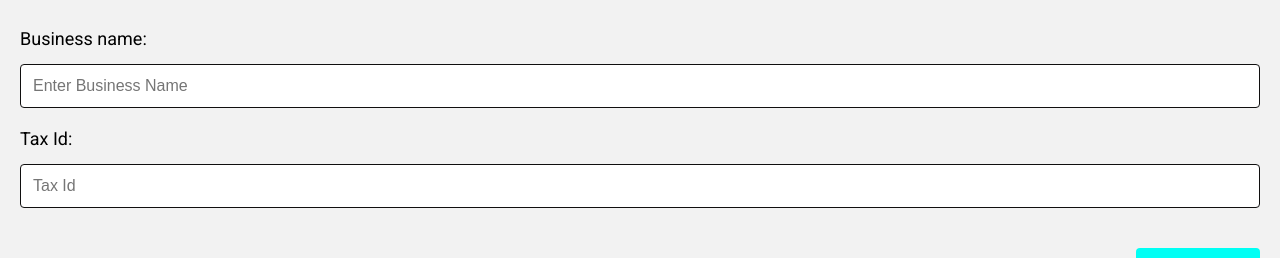
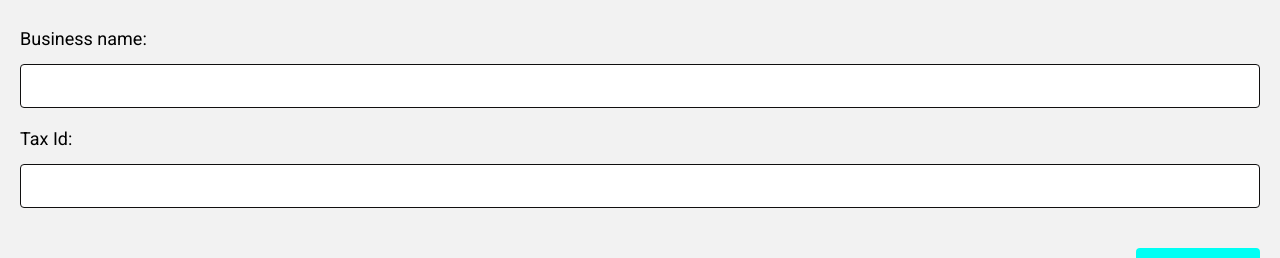
Before and after one commit to softdevpro9/react-ecommerce-frontend, a React (Create React App) app: page /businesses/1/edit in a window 1280 px wide. Shown: the part 185-443 px from the top of the page. Built offline with nearby package versions, Linux system fonts and the light colour scheme; no server answers.

Commit message:
Add business props through app component

```diff
--- a/src/App.js
+++ b/src/App.js
@@ -34,7 +34,8 @@ class App extends Component {
 
 
   render() {
-
+    const { businesses } = this.props
+    console.log("app businesses", businesses)
     return (
       <div className="App">
         <Navbar />
@@ -53,7 +54,13 @@ class App extends Component {
           <Route exact path='/businesses/new' component={NewBusiness} />
           <Route exact path='/businesses' component={BusinessesContainer} />
           <Route exact path='/businesses/:id' component={Business} />
-          <Route exact path='/businesses/:id/edit' component={BusinessEdit} />
+          {/* <Route exact path='/businesses/:id/edit' component={BusinessEdit} /> */}
+          <Route exact path='/businesses/:id/edit' render={props => {
+            const business = businesses.businesses.find(business => business.id === props.match.params.id)
+            // console.log("business props", business)
+            return <BusinessEdit business={business} {...props} />
+           }
+          }/>
           <Route exact path ='/businesses/:id/products/:id' component={BusinessProduct} />
 
 
@@ -64,4 +71,10 @@ class App extends Component {
 
 }
 
-export default connect(null, { getCurrentUser, fetchProducts } )(App);
+const mapStateToProps = state => {
+  return {
+    businesses: state.businessReducer
+  };
+}
+
+export default connect(mapStateToProps, { getCurrentUser, fetchProducts } )(App);
--- a/src/components/businesses/BusinessEdit.js
+++ b/src/components/businesses/BusinessEdit.js
@@ -8,7 +8,6 @@ class BusinessEdit extends Component {
         super(props);
 
         console.log(this.props)
-
 
         this.state = {
             name: "",
@@ -36,9 +35,8 @@ class BusinessEdit extends Component {
 
     render() {
 
-        let currentBusiness = this.props.businesses.businesses.filter(business => business.id === this.props.match.params.id)[0]
-        console.log("currentBusiness" , currentBusiness)
-
+        // let currentBusiness = this.props.businesses.businesses.filter(business => business.id === this.props.match.params.id)[0]
+        // console.log(currentBusiness.attributes.tax_id)
 
         return (
             <div className="container-form">
@@ -51,14 +49,14 @@ class BusinessEdit extends Component {
                         <div className="label">
                             <label htmlFor="name">Business name:  </label>
                         </div>
-                            <input type="name" name="name" id="name" value={currentBusiness ? currentBusiness.attributes.name :null} placeholder="Enter Business Name" onChange={this.handleChange} required/>
+                            <input type="name" name="name" id="name" value=""  onChange={this.handleChange} required/>
                     </div>
 
                     <div className="row">
                         <div className="label">
                             <label htmlFor="tax_id">Tax Id:  </label>
                         </div>
-                            <input type="tax_id" name="tax_id" id="tax_id" value={currentBusiness ? currentBusiness.attributes.tax_id :null} placeholder="Tax Id" onChange={this.handleChange} required/>
+                            <input type="tax_id" name="tax_id" id="tax_id" value="" onChange={this.handleChange} required/>
                     </div>
 
                     <div className="row">
@@ -73,10 +71,6 @@ class BusinessEdit extends Component {
     }
 }
 
-const mapStateToProps = state => {
-    return {
-      businesses: state.businessReducer
-    };
-}
 
-export default connect(mapStateToProps, { editBusiness })(BusinessEdit);
+
+export default connect(null, { editBusiness })(BusinessEdit);
```
